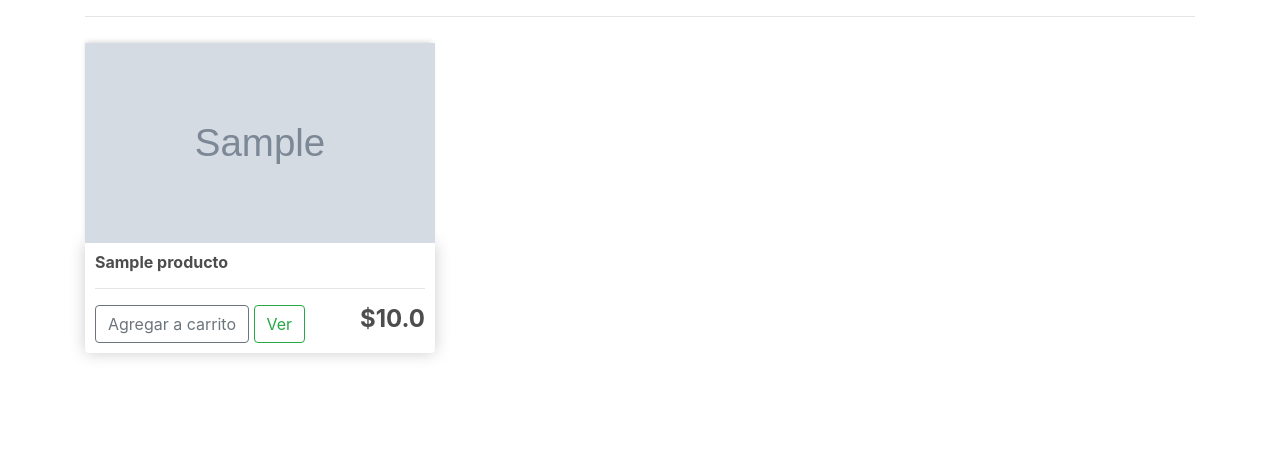
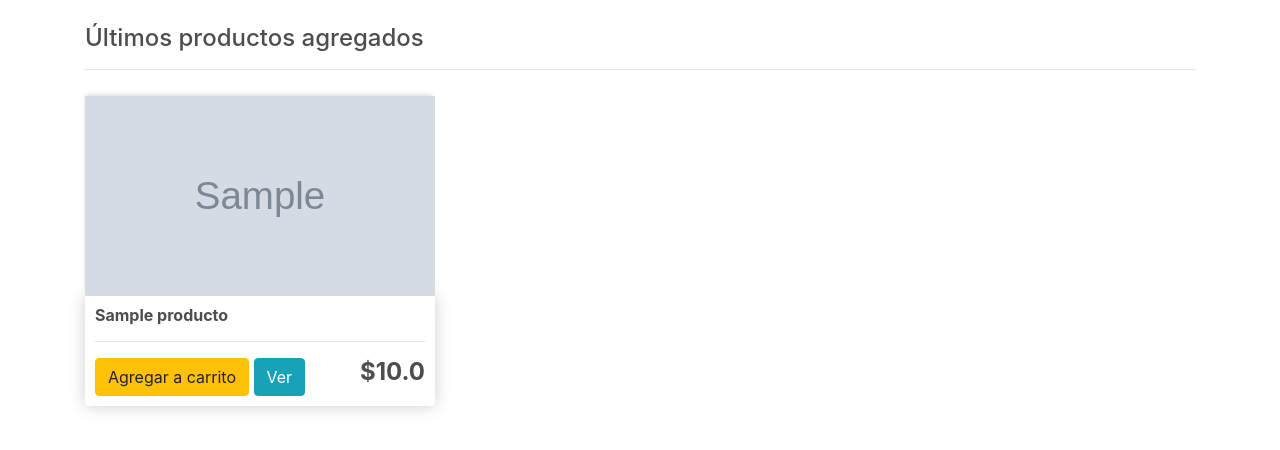
Before and after one commit to adairo/pacmart, a Django app: page / in a window 1280 px wide. Shown: the part 56-506 px from the top of the page. Run offline with Django 3.2, Linux system fonts and the light colour scheme; tables that the repository leaves empty hold one stand-in row (values such as "Sample post"); grey boxes marked "Sample" are stand-in pictures; some libraries are stand-ins or nearby versions.

Commit message:
La pantalla principal ya no está hardcoded

```diff
--- a/store/templates/store/tienda.html
+++ b/store/templates/store/tienda.html
@@ -1,102 +1,30 @@
 {% extends 'store/principal.html' %}
 {% load static %}
+
 {% block content %}
 
-<h4>{{origen}}</h4>
+<br>
+<div class="gap-20"></div>
+    <h4>{{origen}}</h4>
 <hr>
 
-
+<!-- Estoy casi seguro que ya lo había intentado así muchas veces... -->
 <div class="row">
 
-    {% if object_list.0 %}
-    <div class="col-lg-4">
-        <img class="thumbnail" src="{{object_list.0.imagen.url}}">
-        <div class="box-element product">
-            <h6><strong>{{object_list.0.titulo}}</strong></h6>
-            <hr>
+    {% for producto in object_list %}
+        <div class="col-lg-4">
+            <img class="thumbnail" src="{{producto.imagen.url}}">
+            <div class="box-element product">
+                <h6><strong>{{producto.titulo}}</strong></h6>
+                <hr>
 
-            <button  class="btn btn-outline-secondary add-btn">Agregar a carrito</button>
-            <a class="btn btn-outline-success" href="{{object_list.0.get_absolute_url}}">Ver</a>
-            <h4 style="display: inline-block; float: right"><strong>${{object_list.0.precio}}</strong></h4>
+                <button  class="btn btn-warning">Agregar a carrito</button>
+                <a class="btn btn-info" href="{{producto.get_absolute_url}}">Ver</a>
+                <h4 style="display: inline-block; float: right"><strong>${{producto.precio}}</strong></h4>
+            </div>
         </div>
-    </div>
-    {% endif %}
-
-    {% if object_list.1 %}
-    <div class="col-lg-4">
-        <img class="thumbnail" src="{{object_list.1.imagen.url}}">
-        <div class="box-element product">
-            <h6><strong>{{object_list.1.titulo}}</strong></h6>
-            <hr>
-
-            <button  class="btn btn-outline-secondary add-btn">Agregar a carrito</button>
-            <a class="btn btn-outline-success" href="{{object_list.1.get_absolute_url}}">Ver</a>
-            <h4 style="display: inline-block; float: right"><strong>${{object_list.1.precio}}</strong></h4>
-        </div>
-    </div>
-    {% endif %}
-
-    {% if object_list.2 %}
-    <div class="col-lg-4">
-        <img class="thumbnail" src="{{object_list.2.imagen.url}}">
-        <div class="box-element product">
-            <h6><strong>{{object_list.2.titulo}}</strong></h6>
-            <hr>
-
-            <button  class="btn btn-outline-secondary add-btn">Agregar a carrito</button>
-            <a class="btn btn-outline-success" href="{{object_list.2.get_absolute_url}}">Ver</a>
-            <h4 style="display: inline-block; float: right"><strong>${{object_list.2.precio}}</strong></h4>
-        </div>
-    </div>
-    {% endif %}
-
-    {% if object_list.3 %}
-    <div class="col-lg-4">
-        <img class="thumbnail" src="{{object_list.3.imagen.url}}">
-        <div class="box-element product">
-            <h6><strong>{{object_list.3.titulo}}</strong></h6>
-            <hr>
-
-            <button  class="btn btn-outline-secondary add-btn">Agregar a carrito</button>
-            <a class="btn btn-outline-success" href="{{object_list.3.get_absolute_url}}">Ver</a>
-            <h4 style="display: inline-block; float: right"><strong>${{object_list.3.precio}}</strong></h4>
-        </div>
-    </div>
-    {% endif %}
-
-    {% if object_list.4 %}
-    <div class="col-lg-4">
-        <img class="thumbnail" src="{{object_list.4.imagen.url}}">
-        <div class="box-element product">
-            <h6><strong>{{object_list.4.titulo}}</strong></h6>
-            <hr>
-
-            <button  class="btn btn-outline-secondary add-btn">Agregar a carrito</button>
-            <a class="btn btn-outline-success" href="{{object_list.4.get_absolute_url}}">Ver</a>
-            <h4 style="display: inline-block; float: right"><strong>${{object_list.4.precio}}</strong></h4>
-        </div>
-    </div>
-    {% endif %}
-
-    {% if object_list.5 %}
-    <div class="col-lg-4">
-        <img class="thumbnail" src="{{object_list.5.imagen.url}}">
-        <div class="box-element product">
-            <h6><strong>{{object_list.5.titulo}}</strong></h6>
-            <hr>
-
-            <button  class="btn btn-outline-secondary add-btn">Agregar a carrito</button>
-            <a class="btn btn-outline-success" href="{{object_list.5.get_absolute_url}}">Ver</a>
-            <h4 style="display: inline-block; float: right"><strong>${{object_list.5.precio}}</strong></h4>
-        </div>
-    </div>
-    {% endif %}
+    {% endfor %}
 
 </div>
 
-
-
-
-
-
 {% endblock content %}
--- a/store/views.py
+++ b/store/views.py
@@ -13,7 +13,12 @@ from django.contrib import messages
 class Tienda_vista(ListView):
     model = Producto
     template_name = 'store/tienda.html'
-    queryset = Producto.objects.order_by('-fecha_mod')[:6]
+    queryset = Producto.objects.order_by('-fecha_mod')[:]
+
+    def get_context_data(self, **kwargs):
+            context = super().get_context_data(**kwargs)
+            context['origen'] = "Últimos productos agregados"
+            return context
 
 class Producto_vista(DetailView):
     model = Producto
@@ -62,10 +67,12 @@ class Valorar(View):
     form_class = ValForm
     template_name = 'store/valorar_prod.html'
 
+
     def get(self, request, *args, **kwargs):
         form = self.form_class()
         producto = get_object_or_404(Producto, pk=kwargs['producto_id'])
-        return render(request, self.template_name, {'form': form, 'producto':producto})
+        context = {'form':form, 'producto':producto}
+        return render(request, self.template_name, context)
 
     def post(self, request, *args, **kwargs):
         form = self.form_class(request.POST)
```
